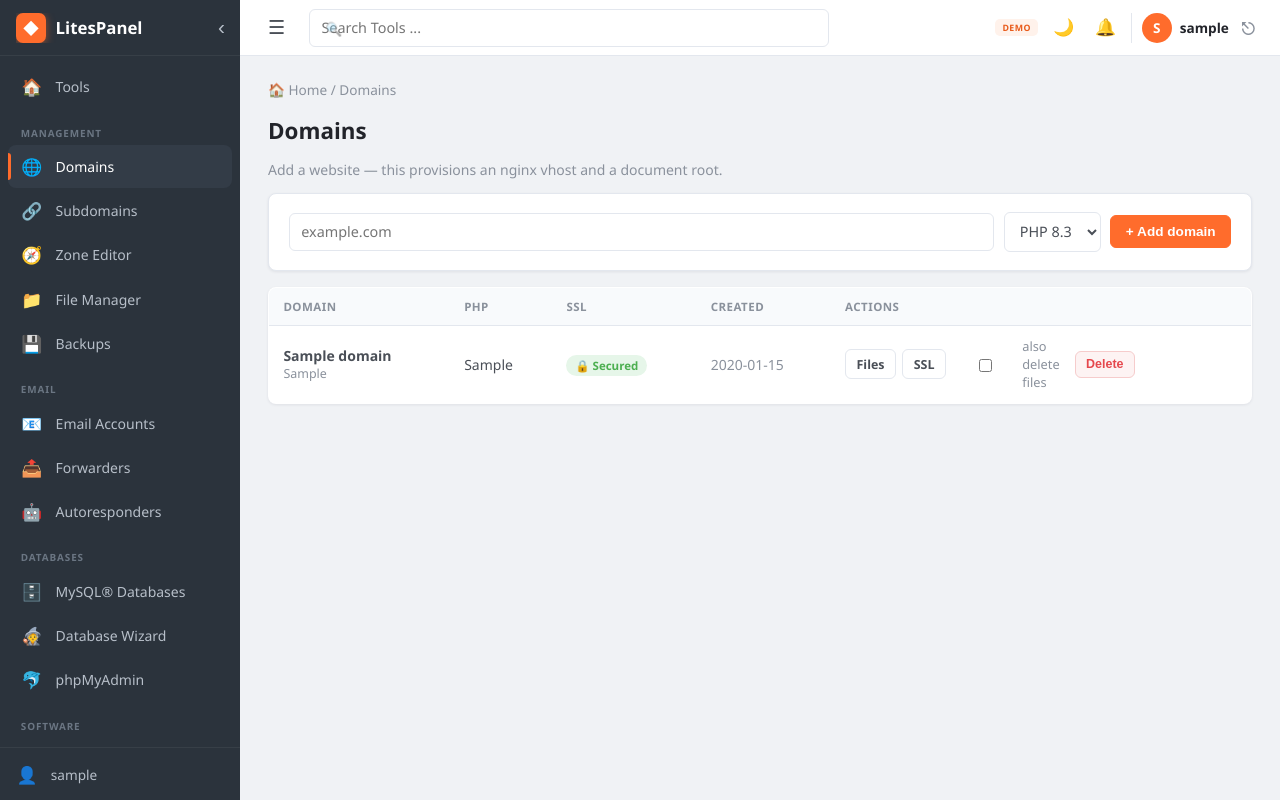
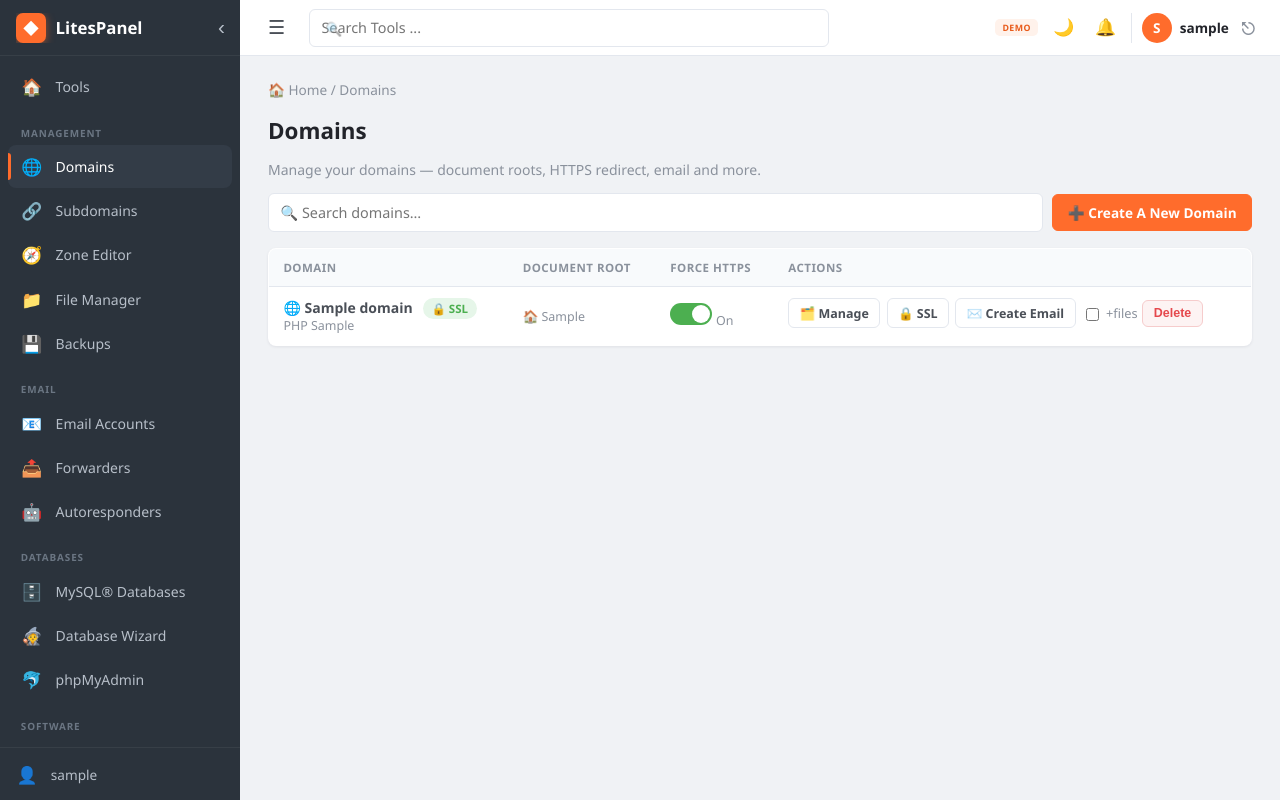
Before and after one commit to hanif865/litespanel, a FastAPI app: page /domains in a window 1280 px wide. Run offline with FastAPI, Linux system fonts and the light colour scheme; the visitor is signed in with stand-in values (Sample User, id 1); tables that the repository leaves empty hold one stand-in row (values such as "Sample post").

Commit message:
cPanel-style Upload page (drag-drop + per-file progress + overwrite) and Domains manager (searchable table, Document Root, Force HTTPS toggle, Manage/Create Email actions, separate Create page)

```diff
--- a/app/models.py
+++ b/app/models.py
@@ -103,6 +103,7 @@ class Domain(Base):
     docroot: Mapped[str] = mapped_column(String(500))
     php_version: Mapped[str] = mapped_column(String(16), default="8.3")
     active: Mapped[bool] = mapped_column(default=True)
+    force_https: Mapped[bool] = mapped_column(default=False)
     created_at: Mapped[datetime] = mapped_column(DateTime(timezone=True), default=_now)
 
     owner: Mapped["User"] = relationship(back_populates="domains")
--- a/app/providers/base.py
+++ b/app/providers/base.py
@@ -76,6 +76,11 @@ class Provider(ABC):
     @abstractmethod
     def set_php_version(self, domain: str, docroot: str, php_version: str, system_user: str) -> None:
         """Rewrite the vhost so the site runs on a different PHP-FPM version."""
+
+    @abstractmethod
+    def set_https_redirect(self, domain: str, docroot: str, php_version: str,
+                           system_user: str, enabled: bool, has_ssl: bool) -> None:
+        """Rewrite the vhost to force (or stop forcing) an HTTP→HTTPS redirect."""
 
     # --- Subdomains -------------------------------------------------------
     @abstractmethod
--- a/app/templates/domains.html
+++ b/app/templates/domains.html
@@ -3,37 +3,44 @@
 {% block content %}
 <div class="breadcrumb"><a href="/">🏠 Home</a> / Domains</div>
 <h1>Domains</h1>
-<p class="muted">Add a website — this provisions an nginx vhost and a document root.</p>
+<p class="muted">Manage your domains — document roots, HTTPS redirect, email and more.</p>
 
-<div class="card">
-  <form method="post" action="/domains/create" class="row-form">
-    <input type="text" name="name" placeholder="example.com" required>
-    <select name="php_version">
-      <option value="8.3">PHP 8.3</option>
-      <option value="8.2">PHP 8.2</option>
-      <option value="8.1">PHP 8.1</option>
-      <option value="7.4">PHP 7.4</option>
-    </select>
-    <button type="submit" class="btn btn-primary">+ Add domain</button>
-  </form>
+<div class="dm-bar">
+  <input type="text" id="dm-search" placeholder="🔍 Search domains…" oninput="dmFilter(this.value)">
+  <a href="/domains/new" class="btn btn-primary">➕ Create A New Domain</a>
 </div>
 
 {% if domains %}
 <table class="table">
-  <thead><tr><th>Domain</th><th>PHP</th><th>SSL</th><th>Created</th><th>Actions</th></tr></thead>
+  <thead><tr>
+    <th>Domain</th><th>Document Root</th><th>Force HTTPS</th><th>Actions</th>
+  </tr></thead>
   <tbody>
   {% for d in domains %}
-    <tr>
-      <td><strong>{{ d.name }}</strong><div class="muted small">{{ d.docroot }}</div></td>
-      <td>{{ d.php_version }}</td>
-      <td>{% if d.certificate %}<span class="pill pill-ok">🔒 Secured</span>{% else %}<span class="pill">—</span>{% endif %}</td>
-      <td class="muted">{{ d.created_at.strftime('%Y-%m-%d') }}</td>
+    <tr data-name="{{ d.name }}">
+      <td>
+        <strong>🌐 {{ d.name }}</strong>
+        {% if d.certificate %}<span class="pill pill-ok" style="margin-left:.4rem">🔒 SSL</span>{% endif %}
+        <div class="muted small">PHP {{ d.php_version }}</div>
+      </td>
+      <td class="muted small">🏠 {{ d.docroot }}</td>
+      <td>
+        <form method="post" action="/domains/{{ d.id }}/https" class="inline-form">
+          <input type="hidden" name="enabled" value="{{ 0 if d.force_https else 1 }}">
+          <button type="submit" class="dm-toggle {{ 'on' if d.force_https }}"
+                  title="{{ 'Disable' if d.force_https else 'Enable' }} HTTPS redirect">
+            <span class="dm-knob"></span>
+          </button>
+        </form>
+        <span class="muted small">{{ 'On' if d.force_https else 'Off' }}</span>
+      </td>
       <td class="actions">
-        <a href="/files?domain_id={{ d.id }}" class="btn btn-sm">Files</a>
-        <a href="/ssl" class="btn btn-sm">SSL</a>
+        <a href="/files?domain_id={{ d.id }}" class="btn btn-sm">🗂️ Manage</a>
+        <a href="/ssl" class="btn btn-sm">🔒 SSL</a>
+        <a href="/email?domain_id={{ d.id }}" class="btn btn-sm">✉️ Create Email</a>
         <form method="post" action="/domains/{{ d.id }}/delete"
               onsubmit="return confirm('Remove {{ d.name }}? This deletes its nginx config.')">
-          <label class="chk"><input type="checkbox" name="remove_files"> also delete files</label>
+          <label class="chk"><input type="checkbox" name="remove_files"> +files</label>
           <button type="submit" class="btn btn-sm btn-danger">Delete</button>
         </form>
       </td>
@@ -41,7 +48,27 @@
   {% endfor %}
   </tbody>
 </table>
+<p class="muted small" id="dm-count"></p>
 {% else %}
-<div class="empty">No domains yet. Add one above to get started.</div>
+<div class="empty">No domains yet. <a href="/domains/new">Create your first domain →</a></div>
 {% endif %}
+
+<style>
+.dm-bar { display:flex; gap:.6rem; align-items:center; margin-bottom:1rem; flex-wrap:wrap; }
+.dm-bar input { flex:1; min-width:200px; }
+.dm-toggle { width:42px; height:22px; border-radius:99px; border:none; background:#cbd5e1; position:relative; cursor:pointer; padding:0; vertical-align:middle; }
+.dm-toggle.on { background:var(--ok); }
+.dm-knob { position:absolute; top:2px; left:2px; width:18px; height:18px; border-radius:50%; background:#fff; transition:.15s; }
+.dm-toggle.on .dm-knob { left:22px; }
+.actions form { display:inline-flex; align-items:center; gap:.3rem; }
+</style>
+<script>
+function dmFilter(q){
+  q=(q||'').toLowerCase(); var shown=0;
+  document.querySelectorAll('tr[data-name]').forEach(function(tr){
+    var m = tr.dataset.name.indexOf(q)!==-1; tr.style.display=m?'':'none'; if(m)shown++;
+  });
+  var c=document.getElementById('dm-count'); if(c) c.textContent=shown+' domain(s)';
+}
+</script>
 {% endblock %}
--- a/app/templates/files.html
+++ b/app/templates/files.html
@@ -20,7 +20,7 @@
   <button type="button" class="fm-btn" onclick="actNewFolder()"><span>📁</span>Folder</button>
   <button type="button" class="fm-btn" onclick="actCopy()"><span>📋</span>Copy</button>
   <button type="button" class="fm-btn" onclick="actMove()"><span>➡️</span>Move</button>
-  <button type="button" class="fm-btn" onclick="document.getElementById('upfile').click()"><span>⬆️</span>Upload</button>
+  <button type="button" class="fm-btn" onclick="location.href='/files/upload?domain_id={{ selected.id }}&path={{ path }}'"><span>⬆️</span>Upload</button>
   <button type="button" class="fm-btn" onclick="actDownload()"><span>⬇️</span>Download</button>
   {% if in_trash %}
   <button type="button" class="fm-btn" onclick="fmSubmit('restore')"><span>♻️</span>Restore</button>
```
Also changed, not shown: app/providers/demo.py (+12 -0 lines), app/providers/linux.py (+25 -0 lines), app/routers/domains.py (+35 -0 lines), app/routers/files.py (+29 -0 lines), app/templates/domains_new.html (added, +31 -0 lines), app/templates/upload.html (added, +79 -0 lines), migrations/versions/20260729_0736_add_domain_force_https.py (added, +33 -0 lines).
